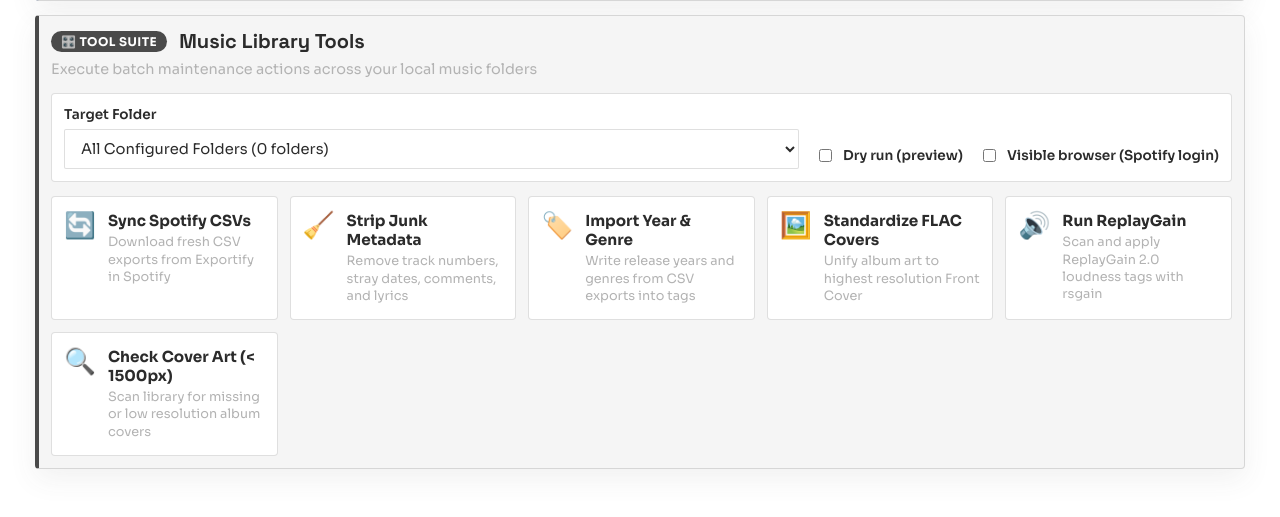
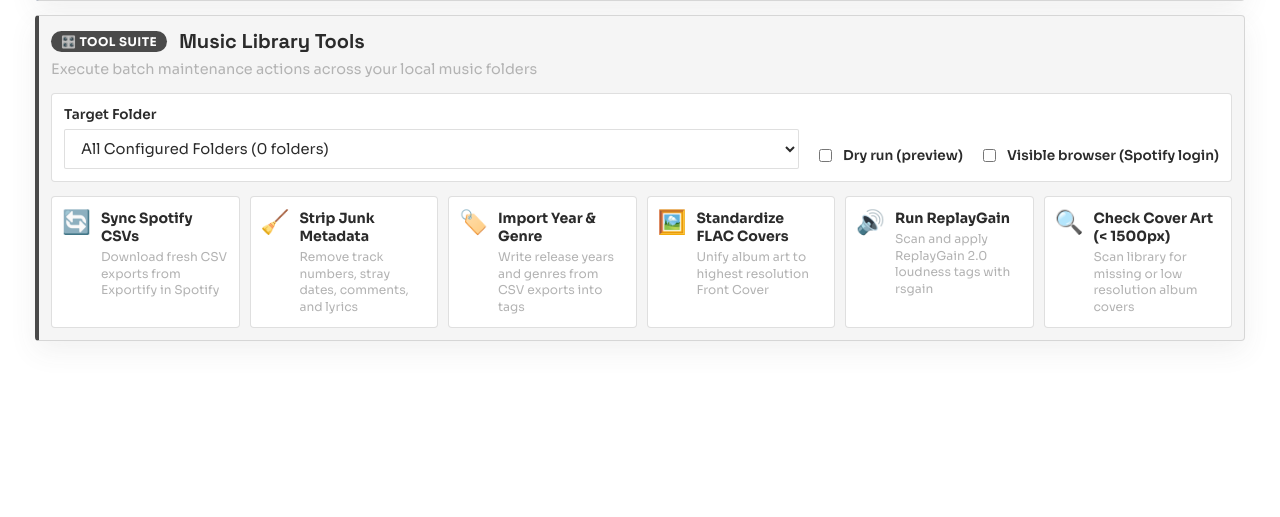
Before and after one commit to jmartgmz/local-playlist-checker, a Flask app: page / in a window 1280 px wide. Shown: the part 861-1378 px from the top of the page. After the commit the page ends 1202 px from the top, so only its background shows below. Run offline with Flask 3, Linux system fonts and the light colour scheme.

Commit message:
style: display all 6 library tool cards in a single row

```diff
--- a/frontend/static/style.css
+++ b/frontend/static/style.css
@@ -396,6 +396,10 @@ thead th {
   .map-item {
     grid-template-columns: 1fr;
     gap: 4px;
+  }
+
+  .tools-grid {
+    grid-template-columns: repeat(2, 1fr);
   }
 }
 
@@ -855,18 +859,18 @@ thead th {
 
 .tools-grid {
   display: grid;
-  grid-template-columns: repeat(auto-fit, minmax(220px, 1fr));
-  gap: 12px;
+  grid-template-columns: repeat(6, minmax(0, 1fr));
+  gap: 10px;
 }
 
 .tool-action-card {
   display: flex;
   align-items: flex-start;
-  gap: 12px;
+  gap: 10px;
   background: #FFFFFF;
   border: 1px solid var(--line);
   border-radius: 4px;
-  padding: 14px 12px;
+  padding: 12px 10px;
   text-align: left;
   cursor: pointer;
   font-family: inherit;
@@ -888,7 +892,7 @@ thead th {
 }
 
 .tool-card-icon {
-  font-size: 1.6rem;
+  font-size: 1.45rem;
   line-height: 1;
   flex-shrink: 0;
   margin-top: 2px;
@@ -896,14 +900,14 @@ thead th {
 
 .tool-card-body strong {
   display: block;
-  font-size: 0.95rem;
+  font-size: 0.88rem;
   color: var(--primary-strong);
   margin-bottom: 4px;
 }
 
 .tool-card-body p {
   margin: 0;
-  font-size: 0.8rem;
+  font-size: 0.76rem;
   color: var(--muted);
   line-height: 1.35;
 }
```
